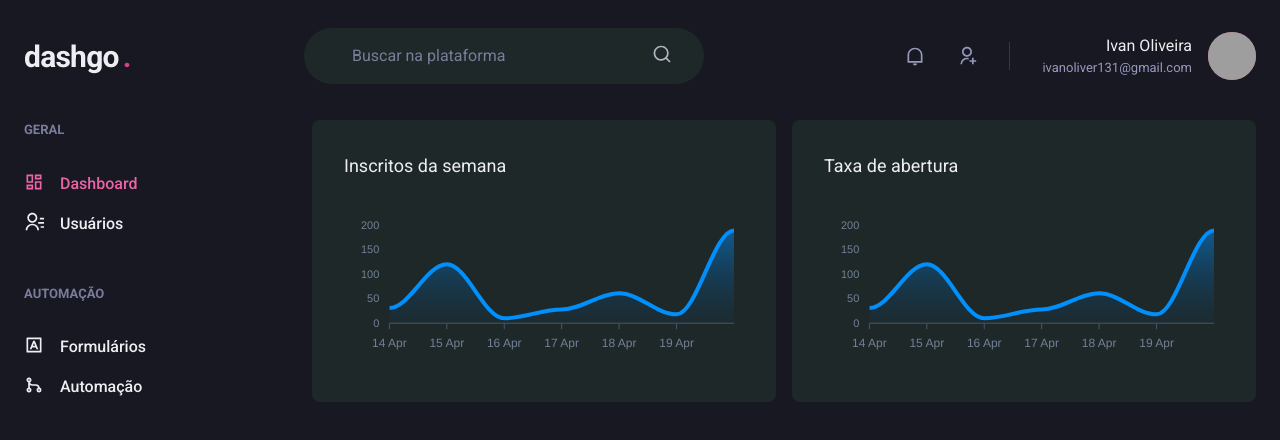
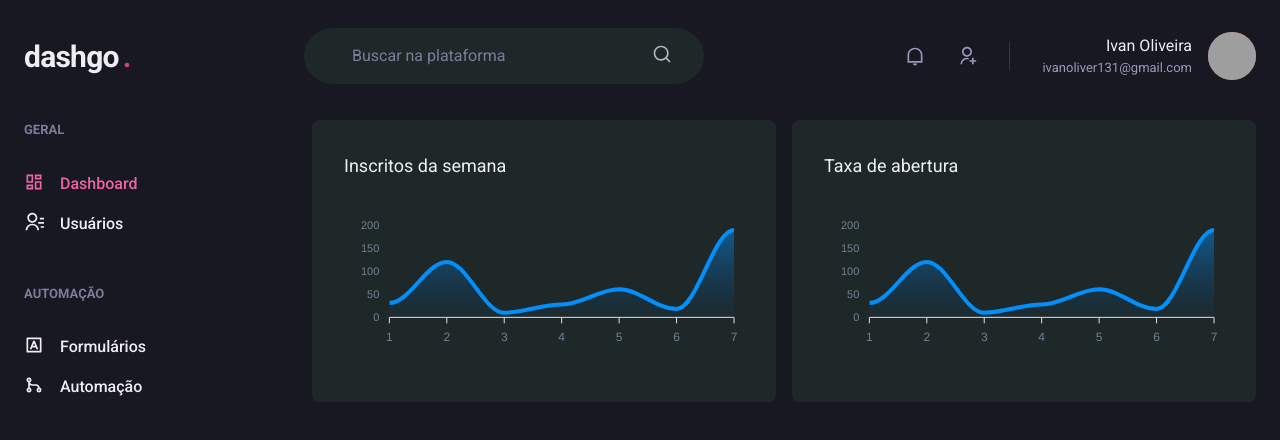
Before and after one commit to IvanOliver131/dashgo, a Next.js app: page /dashboard in a window 1280 px wide. Shown: the top 440 px of the page. Built offline with nearby package versions, Linux system fonts and the light colour scheme; no server answers; grey boxes are pictures that could not be loaded; a web font is replaced by a local one; what miragejs would draw is missing.

Commit message:
devCommit

```diff
--- a/src/pages/dashboard.tsx
+++ b/src/pages/dashboard.tsx
@@ -26,7 +26,8 @@ const options = {
   tooltip: {
     enabled: false
   },
-  xaxis: {
+  // xasis da erro
+  xAses: [{
     type: 'datetime',
     axisBorder: {
       color: theme.colors.gray[600],
@@ -43,7 +44,7 @@ const options = {
       '2022-04-19T00:00:00.000Z',
       '2022-04-20T00:00:00.000Z',
     ],
-  },
+  }],
   fill: {
     opacity: 0.3,
     type: 'gradient',
@@ -114,6 +115,5 @@ export default function Dashboard() {
         </SimpleGrid>
       </Flex>
     </Flex>
-
   );
 }
```
